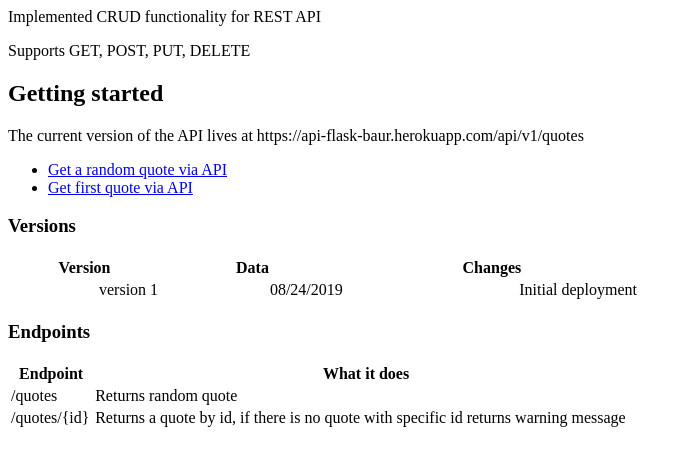
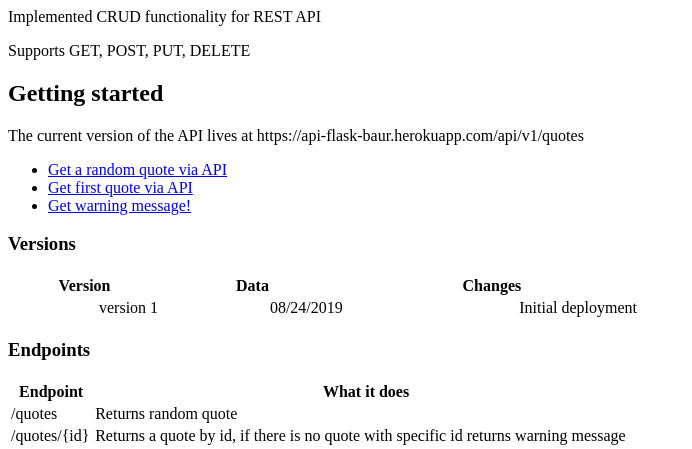
Before and after one commit to BurhanH/api-app-3, a Flask app: page / in a window 1280 px wide. Shown: the part 142-591 px from the top of the page, without its empty margins (0-692 px from the left). Run offline with Flask 2, Linux system fonts and the light colour scheme.

Commit message:
Update index.html

```diff
--- a/app/templates/index.html
+++ b/app/templates/index.html
@@ -11,6 +11,7 @@
         <ul>
             <li><a href="https://api-flask-baur.herokuapp.com/api/v1/quotes">Get a random quote via API</a></li>
             <li><a href="https://api-flask-baur.herokuapp.com/api/v1/quotes/1">Get first quote via API</a></li>
+	    <li><a href="https://api-flask-baur.herokuapp.com/api/v1/quotes/9999">Get warning message!</a></li>
         </ul>
     </p>
 
```
